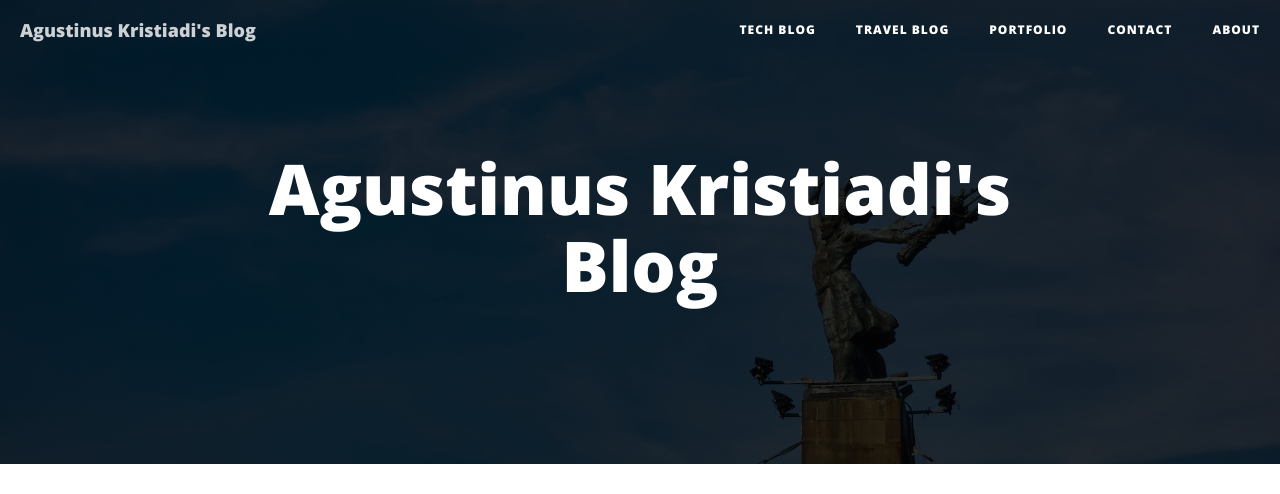
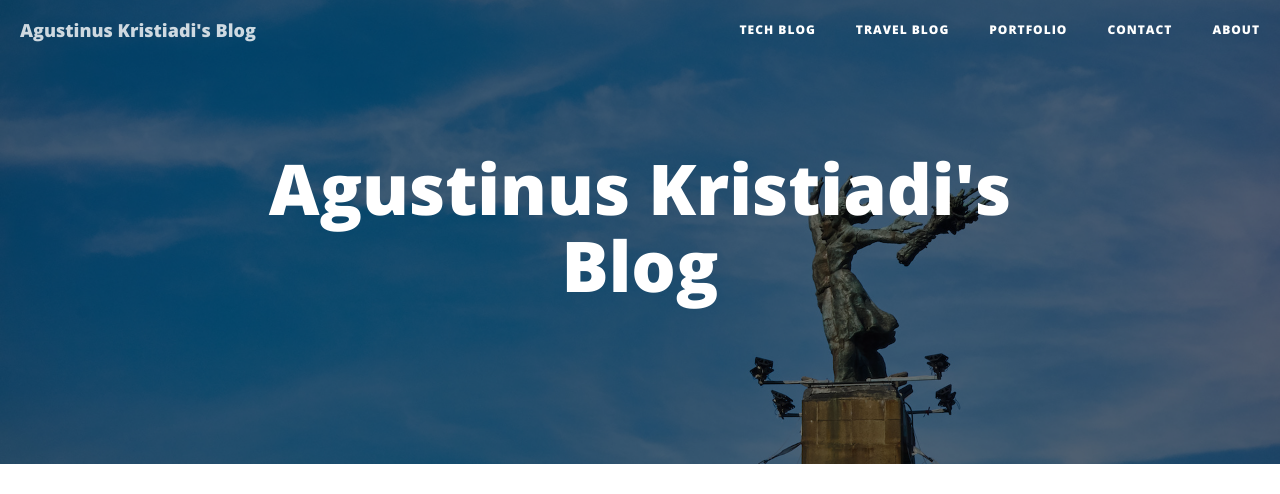
Before and after one commit to hsyodysseyjr/wiseodd0, a Jekyll site: the page built from index.html, in a window 1280 px wide. Shown: the top 494 px of the page. Built offline with Jekyll 4.4.1, drawn with Linux system fonts in a browser that asks for light colours; nearby versions of some CDN libraries; the list of posts is cut into pages by our own code; grey boxes are pictures that could not be loaded.

Commit message:
Reduce opacity on main page

```diff
--- a/_layouts/page.html
+++ b/_layouts/page.html
@@ -4,7 +4,7 @@ layout: default
 
 <!-- Page Header -->
 <header class="intro-header" style="position: relative; background-image: url('{{ site.baseurl }}/{% if page.header-img %}{{ page.header-img }}{% else %}{{ site.header-img }}{% endif %}');">
-    <div class="overlay"></div>
+    <div class="overlay" {% if page.header-img == nil %}style="opacity: 0.5 !important;"{% endif %}></div>
     <div class="container">
         <div class="row">
             <div class="col-lg-8 col-lg-offset-2 col-md-10 col-md-offset-1">
```
